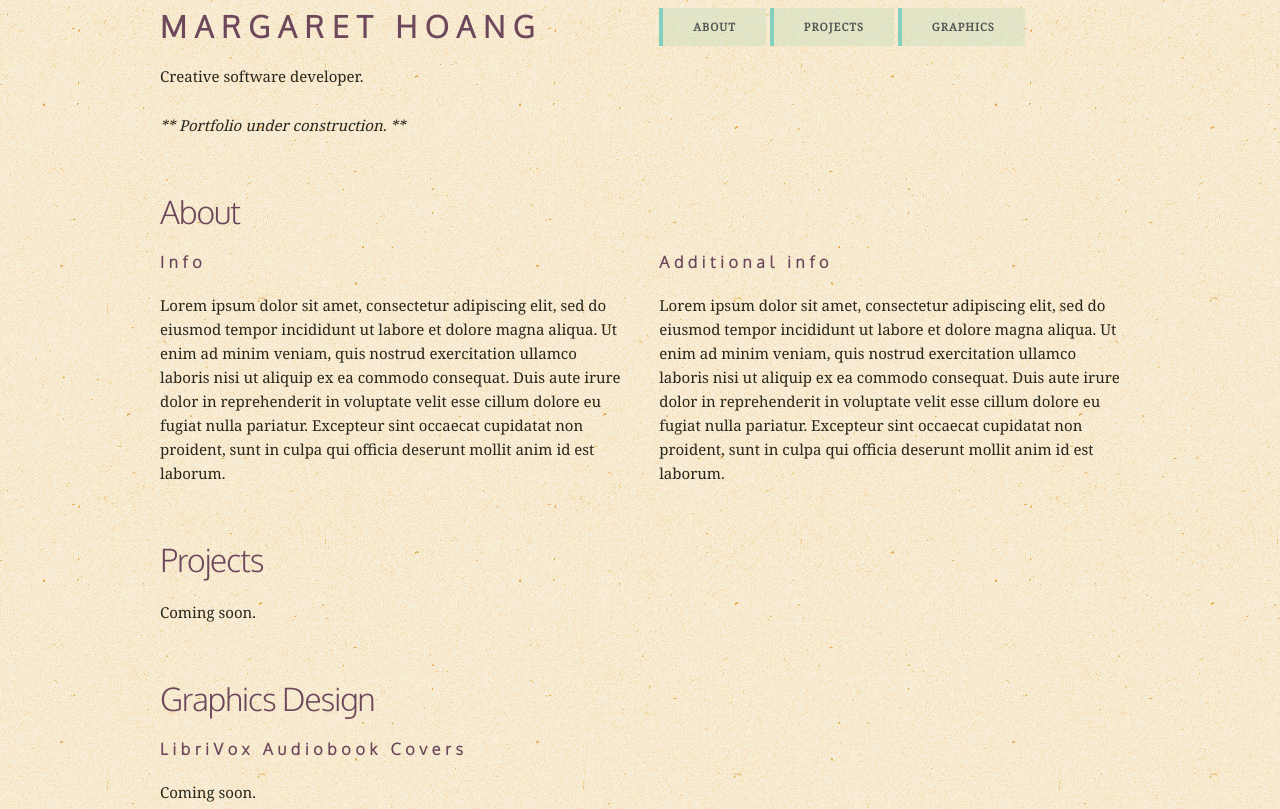
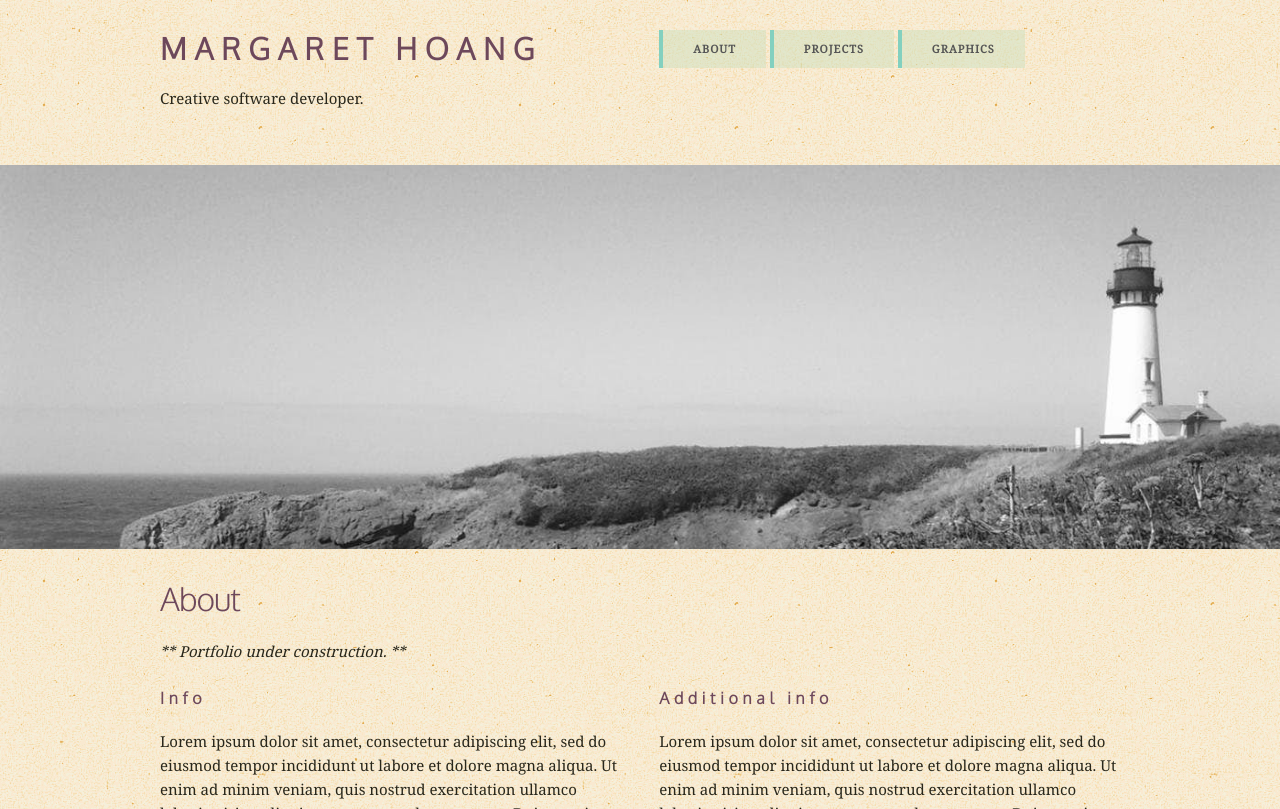
Before and after one commit to mmhoang/mmhoang, a Jekyll site: the page index.html, which Jekyll copies as it is, in a window 1280 px wide. Shown: the top 809 px of the page. Built offline with Jekyll 4.4.1, drawn with Linux system fonts in a browser that asks for light colours; grey boxes are pictures that could not be loaded.

Commit message:
Added hero image

```diff
--- a/index.html
+++ b/index.html
@@ -21,6 +21,7 @@
             /* Texture from: https://www.transparenttextures.com/*/
             background: #fffada url("broken-noise.jpg") repeat;
             color: #29271b;
+            margin: 3rem 0;
         }
 
         header,
@@ -107,6 +108,7 @@
             /* Text color */
             cursor: pointer;
             background-color: #d0e1bf;
+            border-radius: 0;
         }
     </style>
 </head>
@@ -133,11 +134,14 @@
         </div>
 
     </header>
-
+    <div style="background-image: url('lighthouse.jpg'); background-color:pink; background-position: 0% 30%; background-size: 100vw; width: 100%; height: 30vw; margin-bottom:3rem;">
+    </div>
+    <!-- <img src="lighthouse.jpg" style="margin: 0; padding: 0; width:100vw;" />-->
     <section id="about" tabindex="0">
         <div class="container">
 
             <h2>About</h2>
+            <p><i>** Portfolio under construction. **</i></p>
             <div class="row">
                 <!--<p>** Portfolio under construction. **</p>-->
                 <div class="one-half column">
```
Also changed, not shown: other parts of index.html (+0 -1 lines), lighthouse.jpg (added).
